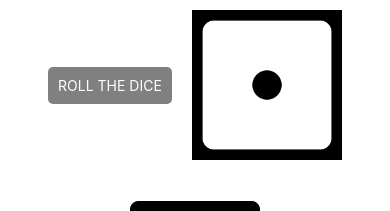
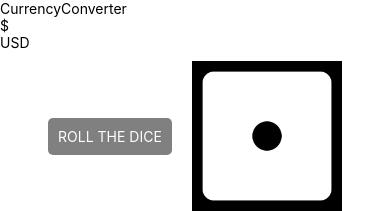
Before and after one commit to Minahil-Muhammad-Moiz/ReactNative01, a React Native app: screen / in a window 390 px wide. Shown: the top 211 px of the page. Built offline with nearby package versions, Linux system fonts and the light colour scheme.

Commit message:
Flatilist

```diff
--- a/App.tsx
+++ b/App.tsx
@@ -1,4 +1,4 @@
-import { View, Text, SafeAreaView, ScrollView, StyleSheet, useColorScheme } from 'react-native'
+import { View, Text, SafeAreaView, ScrollView, StyleSheet, useColorScheme, StatusBar } from 'react-native'
 import React from 'react'
 import FlatCard from './components/FlatCard'
 import AppPro from './components/AppPro'
@@ -8,11 +8,14 @@ import ActionCards from './components/ActionCards'
 import PasswordGenerator from './components/PasswordGenerator'
 import BgChanger from './components/BgChanger'
 import DiceProject from './components/DiceProject'
+import CurrencyConverter from './components/CurrencyConverter'
 
 const App = () => {
   return (
     <SafeAreaView style={[styles.container]}>
+      <StatusBar />
       <ScrollView>
+        <CurrencyConverter />
         <DiceProject />
         <BgChanger />
         <PasswordGenerator />
--- a/components/CurrencyConverter.tsx
+++ b/components/CurrencyConverter.tsx
@@ -1,10 +1,32 @@
-import { StyleSheet, Text, View } from 'react-native'
+import { FlatList, StyleSheet, Text, View } from 'react-native'
 import React from 'react'
+import type { PropsWithChildren } from 'react'
+import { CurrencyByRupee } from '../constants'
+
+type CurrencyButtonProps = PropsWithChildren<{
+    name: String,
+    symbol: String
+}>
+
+const CurrencyButton = (props: CurrencyButtonProps) => {
+    return (
+        <View>
+            <Text>{props.symbol}</Text>
+            <Text>{props.name}</Text>
+        </View>
+    )
+}
 
 export default function CurrencyConverter() {
     return (
         <View>
             <Text>CurrencyConverter</Text>
+            <FlatList
+                data={CurrencyByRupee}
+                keyExtractor={item => item.name}
+                renderItem={({ item }) => (<CurrencyButton {...item} />)
+                }
+            />
         </View>
     )
 }
--- a/components/index.d.tsx
+++ /dev/null
@@ -1 +0,0 @@
-declare module '*.png';
--- /dev/null
+++ b/constants.ts
@@ -0,0 +1,7 @@
+export const CurrencyByRupee: Currency[] = [
+    {
+        name: 'USD',
+        value: 0.00358,
+        symbol: '$',
+    },
+]
```
Also changed, not shown: index.d.ts (added, +7 -0 lines).
